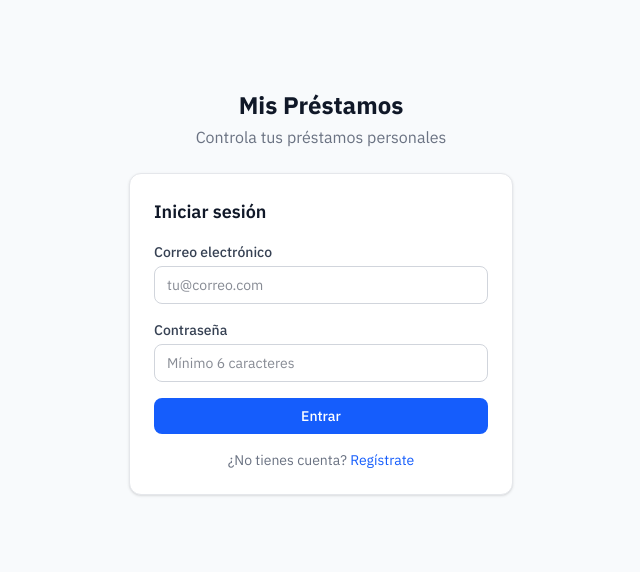
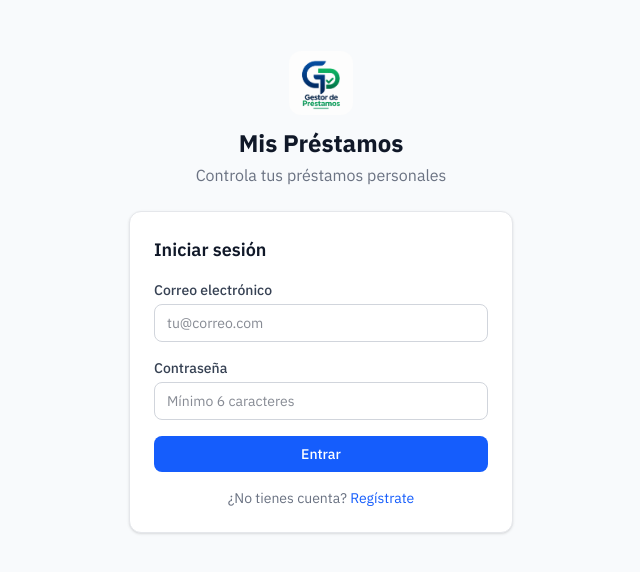
Before and after one commit to yeysonmatos/GestionPrestamos, a Next.js app: page /login in a window 1280 px wide. Shown: the part 108-680 px from the top of the page, without its empty margins (319-959 px from the left). Built offline with nearby package versions, Linux system fonts and the light colour scheme; no server answers.

Commit message:
feat: GP Logo.png como logo unificado (sidebar, login, PWA, favicon, manifest)

```diff
--- a/src/app/layout.tsx
+++ b/src/app/layout.tsx
@@ -25,7 +25,8 @@ export default function RootLayout({
         <meta name="apple-mobile-web-app-capable" content="yes" />
         <meta name="apple-mobile-web-app-status-bar-style" content="default" />
         <meta name="apple-mobile-web-app-title" content="Préstamos" />
-        <link rel="apple-touch-icon" href="/apple-icon.svg" />
+        <link rel="apple-touch-icon" href="/GP Logo.png" />
+        <link rel="icon" href="/GP Logo.png" sizes="any" />
         <meta name="mobile-web-app-capable" content="yes" />
       </head>
       <body className="min-h-screen antialiased">
--- a/src/app/login/page.tsx
+++ b/src/app/login/page.tsx
@@ -35,7 +35,8 @@ export default function LoginPage() {
     <div className="min-h-screen flex items-center justify-center px-4">
       <div className="w-full max-w-sm space-y-6">
         <div className="text-center">
-          <h1 className="text-2xl font-bold text-gray-900">Mis Préstamos</h1>
+          <img src="/GP Logo.png" alt="GP" className="w-16 h-16 rounded-xl mx-auto object-cover" />
+          <h1 className="text-2xl font-bold text-gray-900 mt-3">Mis Préstamos</h1>
           <p className="text-gray-500 mt-1">Controla tus préstamos personales</p>
         </div>
 
--- a/src/components/layout/Sidebar.tsx
+++ b/src/components/layout/Sidebar.tsx
@@ -49,9 +49,7 @@ export default function Sidebar() {
       {/* Logo */}
       <div className="p-5 border-b border-white/10">
         <Link href="/dashboard" className="flex items-center gap-3">
-          <div className="w-9 h-9 rounded-xl bg-gradient-to-br from-[#8B5CF6] to-[#2563EB] shadow-lg shadow-[#8B5CF6]/25 flex items-center justify-center shrink-0">
-            <Handshake className="h-5 w-5 text-white" weight="fill" />
-          </div>
+          <img src="/GP Logo.png" alt="GP" className="w-9 h-9 rounded-xl shrink-0 object-cover" />
           <div className="min-w-0">
             <span className="font-semibold text-white text-lg tracking-tight block leading-tight">Mis Préstamos</span>
             <span className="text-[11px] text-blue-300/70 tracking-wide">Control profesional</span>
@@ -115,9 +113,7 @@ export default function Sidebar() {
       {/* Mobile header */}
       <div className="lg:hidden fixed top-0 left-0 right-0 z-50 bg-[#081528] border-b border-white/10 px-4 h-14 flex items-center justify-between">
         <Link href="/dashboard" className="flex items-center gap-2">
-          <div className="w-8 h-8 rounded-lg bg-gradient-to-br from-[#8B5CF6] to-[#2563EB] flex items-center justify-center">
-            <Handshake className="h-4 w-4 text-white" weight="fill" />
-          </div>
+          <img src="/GP Logo.png" alt="GP" className="w-8 h-8 rounded-lg shrink-0 object-cover" />
           <span className="font-semibold text-white">Mis Préstamos</span>
         </Link>
         <button onClick={() => setMobileOpen(!mobileOpen)} className="min-h-11 min-w-11 flex items-center justify-center text-blue-300/70 hover:text-white transition-colors">
```
Also changed, not shown: public/manifest.json.
